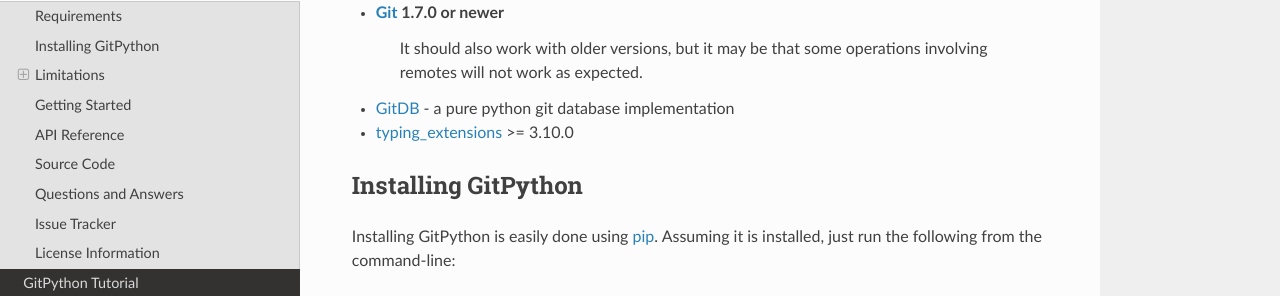
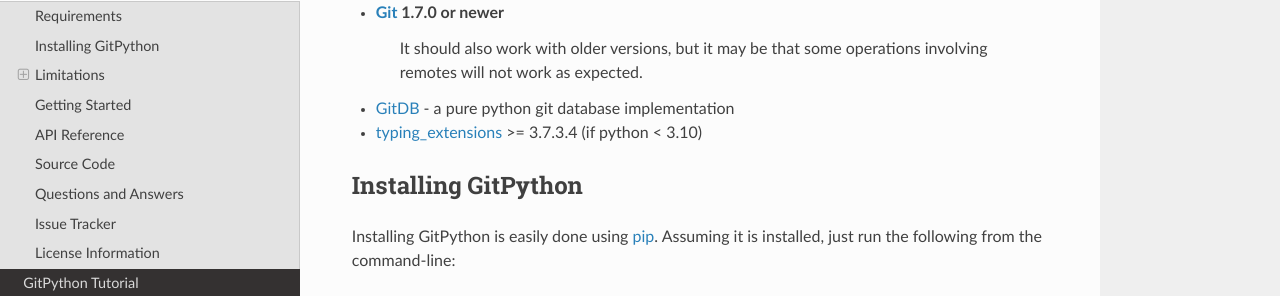
Before and after one commit to gitpython-developers/GitPython, a Sphinx documentation site: the page built from doc/source/intro.rst, in a window 1280 px wide and 900 px high, scrolled down 344 px. Shown: the part 135-431 px from the top of the window. Built offline with Sphinx 7.4.7 and the Read the Docs theme 2.0.0, drawn with Linux system fonts in a browser that asks for light colours.

Commit message:
Add Typing :: Typed to setup.py

```diff
--- a/doc/source/intro.rst
+++ b/doc/source/intro.rst
@@ -18,7 +18,7 @@
     It should also work with older versions, but it may be that some operations
     involving remotes will not work as expected.
 * `GitDB`_ - a pure python git database implementation
-* `typing_extensions`_ >= 3.10.0
+* `typing_extensions`_ >= 3.7.3.4 (if python < 3.10)
 
 .. _Python: https://www.python.org
 .. _Git: https://git-scm.com/
--- a/setup.py
+++ b/setup.py
@@ -113,6 +113,7 @@
         "Operating System :: POSIX",
         "Operating System :: Microsoft :: Windows",
         "Operating System :: MacOS :: MacOS X",
+        "Typing:: Typed",
         "Programming Language :: Python",
         "Programming Language :: Python :: 3",
         "Programming Language :: Python :: 3.7",
```
